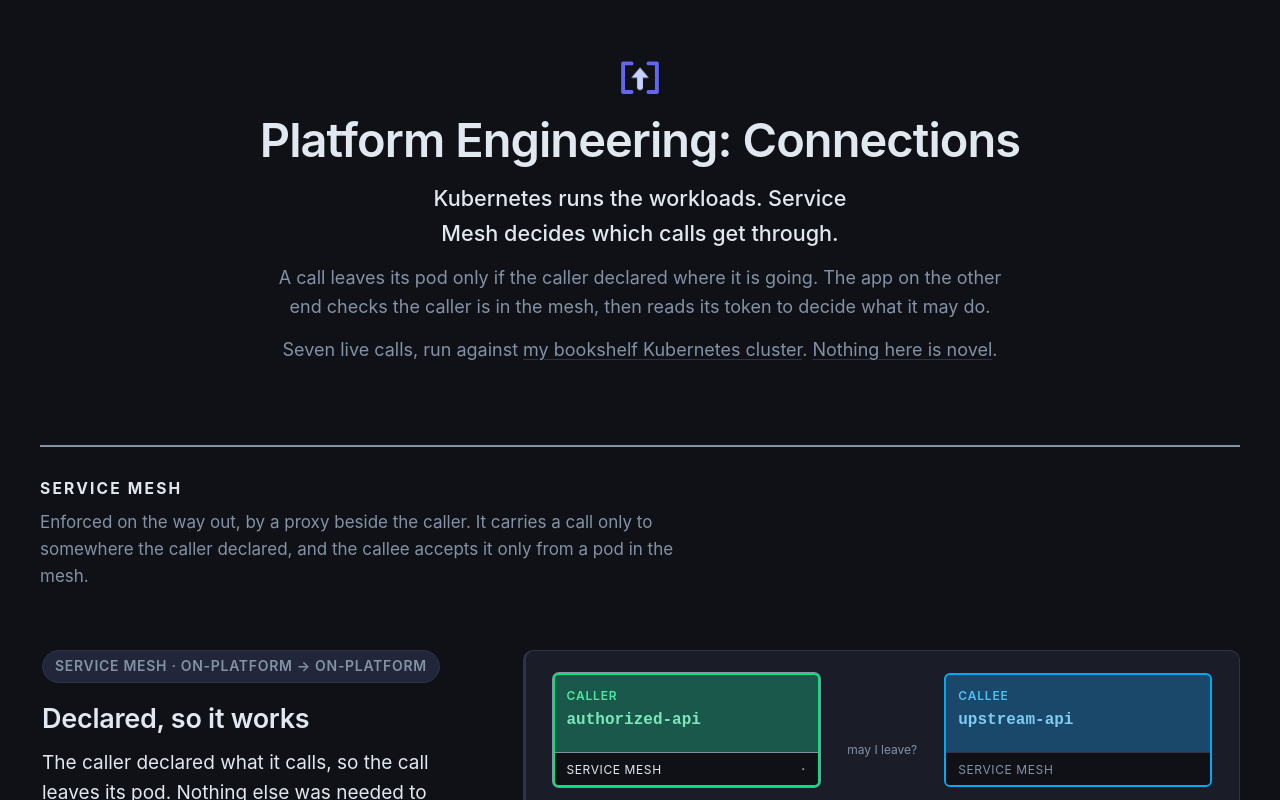
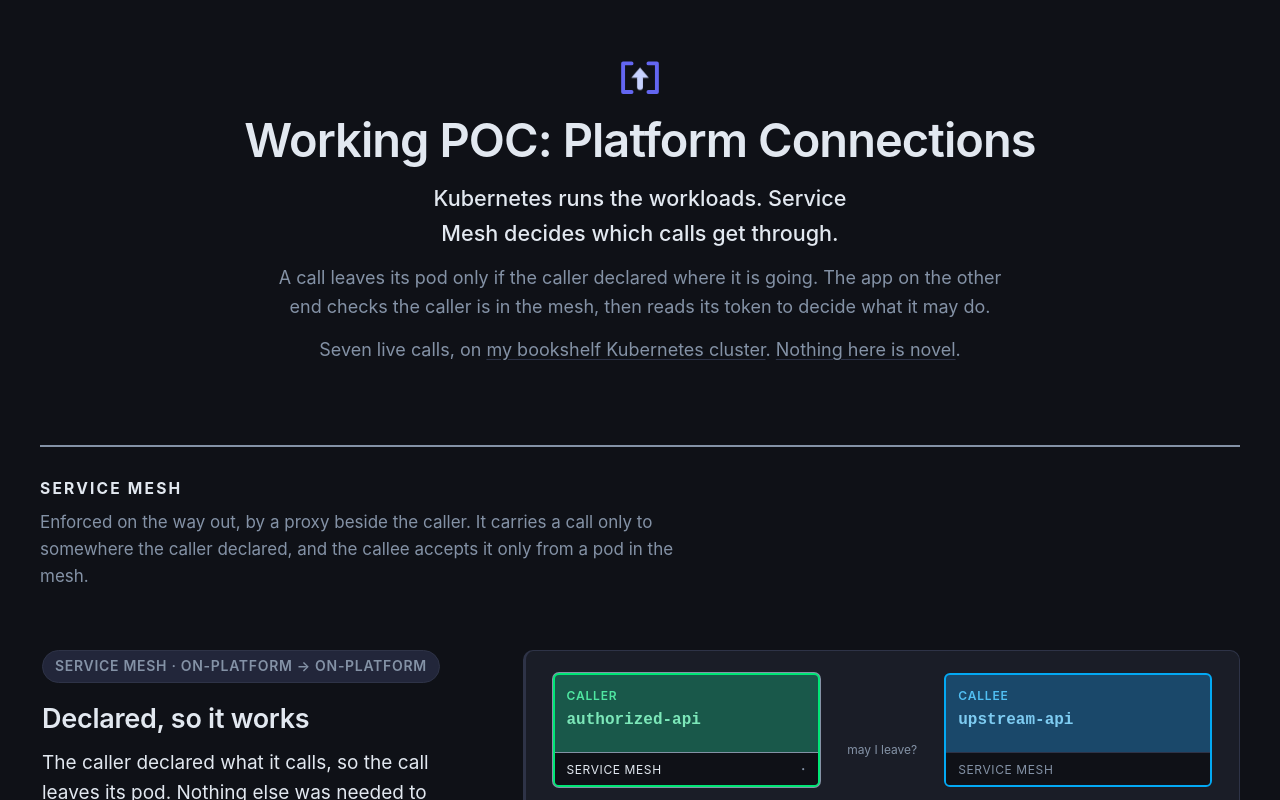
Before and after one commit to cujarrett/platform-connections-demo, an Angular app in the folder spa/: page / in a window 1280 px wide. Shown: the top 800 px of the page. Built offline with nearby package versions, Linux system fonts and the light colour scheme.

Commit message:
feat: title as Working POC: Platform Connections

```diff
--- a/spa/src/app/app.ts
+++ b/spa/src/app/app.ts
@@ -90,7 +90,7 @@ interface Result {
 
     <div class="page">
       <header class="hero">
-        <h1><app-launchpad-mark [animate]="true" />Platform Engineering: Connections</h1>
+        <h1><app-launchpad-mark [animate]="true" />Working POC: Platform Connections</h1>
         <p class="lede">
           Kubernetes runs the workloads. Service Mesh decides which calls get through.
         </p>
@@ -99,7 +99,7 @@ interface Result {
           end checks the caller is in the mesh, then reads its token to decide what it may do.
         </p>
         <p class="sub">
-          Seven live calls, run against
+          Seven live calls, on
           <a href="https://blog.mattjarrett.dev/homelab/" target="_blank" rel="noopener"
             >my bookshelf Kubernetes cluster</a
           >.
```
